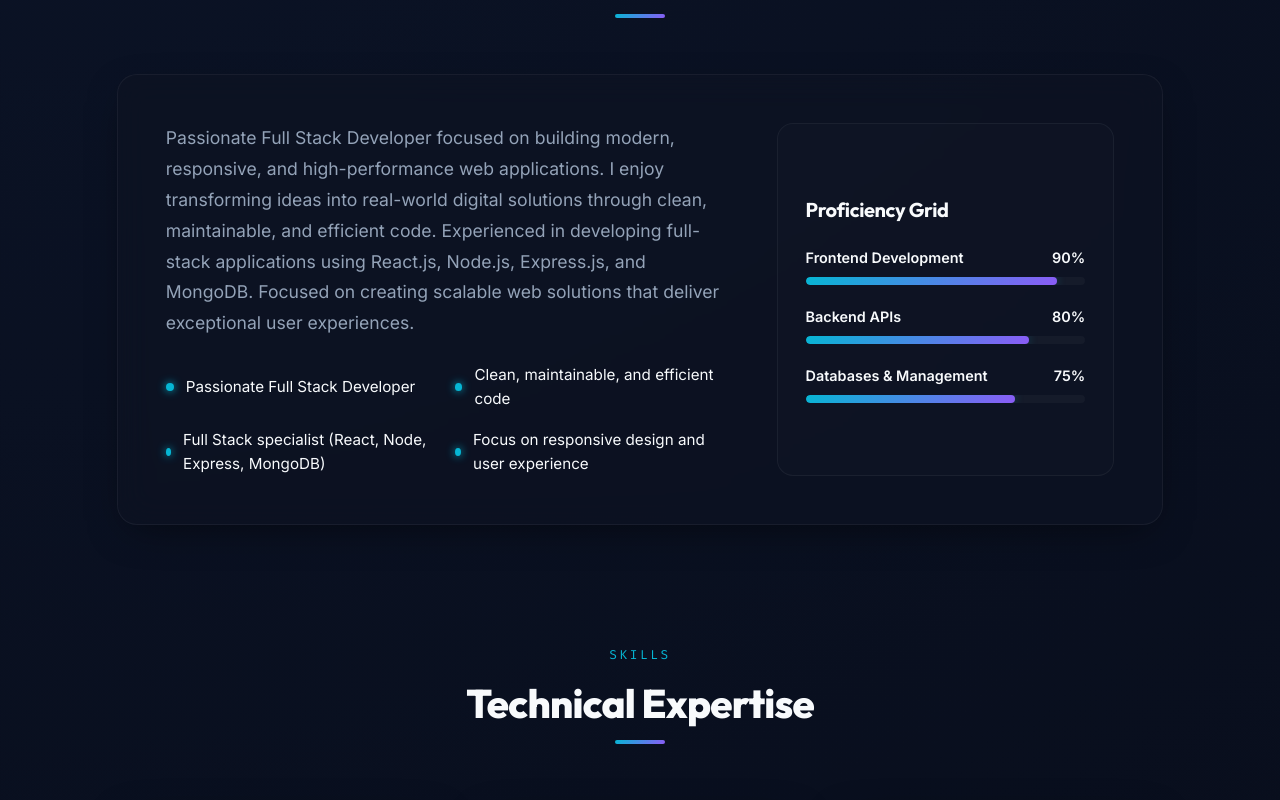
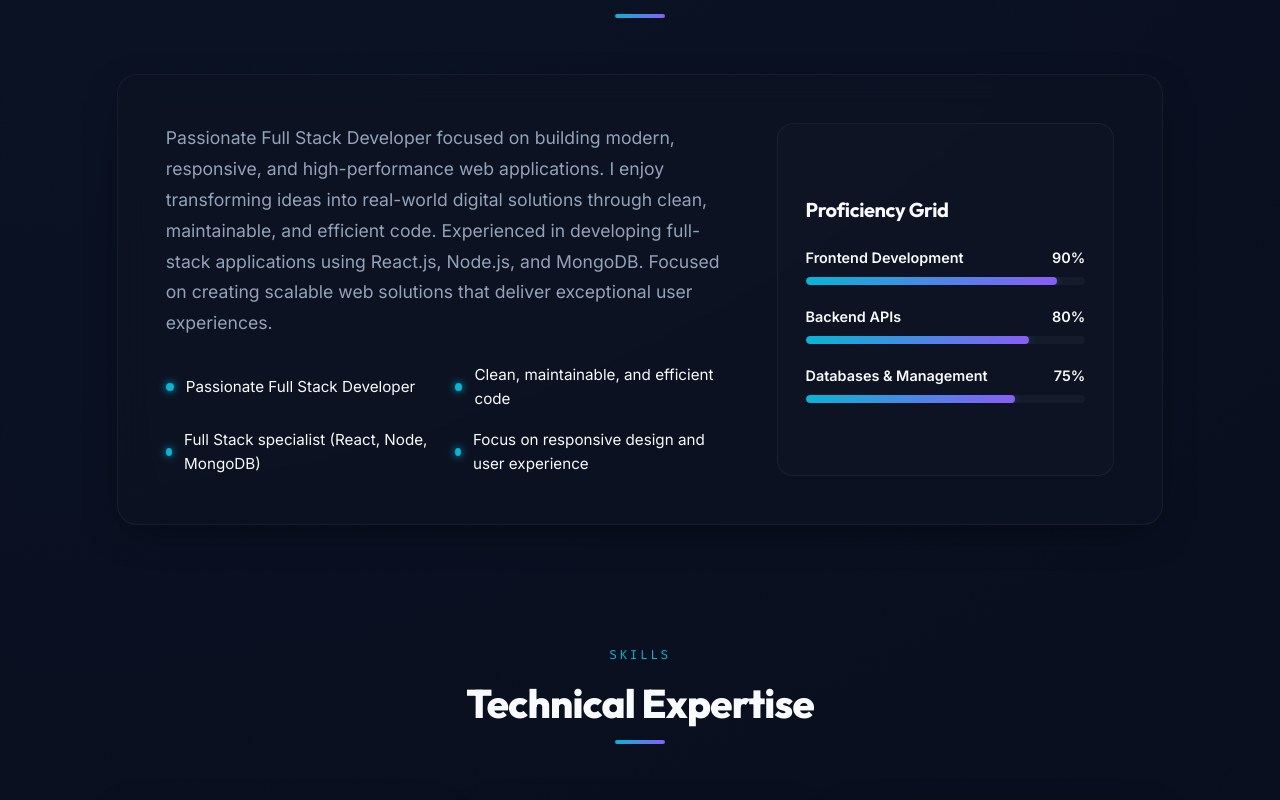
Before and after one commit to Gayatriraulji/portfolio, a React (Vite) app: page / in a window 1280 px wide. Shown: the part 980-1780 px from the top of the page. Built offline with nearby package versions, Linux system fonts and the light colour scheme.

Commit message:
Remove all remaining references to Express and Express.js in bio, highlights, and project tech stack

```diff
--- a/src/App.jsx
+++ b/src/App.jsx
@@ -145,7 +145,6 @@ export default function App() {
       {/* Header Panel */}
       <header className="header">
         <a href="#home" className="logo">
-          <span>&lt;Gayatri /&gt;</span>
         </a>
 
         {/* Desktop Links */}
--- a/src/data/resumeData.js
+++ b/src/data/resumeData.js
@@ -10,11 +10,11 @@ export const resumeData = {
     ],
     tagline: "Building Modern, Scalable & User-Friendly Web Applications",
     about: {
-      bio: "Passionate Full Stack Developer focused on building modern, responsive, and high-performance web applications. I enjoy transforming ideas into real-world digital solutions through clean, maintainable, and efficient code. Experienced in developing full-stack applications using React.js, Node.js, Express.js, and MongoDB. Focused on creating scalable web solutions that deliver exceptional user experiences.",
+      bio: "Passionate Full Stack Developer focused on building modern, responsive, and high-performance web applications. I enjoy transforming ideas into real-world digital solutions through clean, maintainable, and efficient code. Experienced in developing full-stack applications using React.js, Node.js, and MongoDB. Focused on creating scalable web solutions that deliver exceptional user experiences.",
       highlights: [
         "Passionate Full Stack Developer",
         "Clean, maintainable, and efficient code",
-        "Full Stack specialist (React, Node, Express, MongoDB)",
+        "Full Stack specialist (React, Node, MongoDB)",
         "Focus on responsive design and user experience"
       ]
     },
@@ -65,7 +65,7 @@ export const resumeData = {
       title: "Jay Ambe Nasta House",
       role: "Lead Full Stack Developer",
       tagline: "Modern Restaurant Management & Ordering Platform",
-      description: "A modern restaurant management and food ordering platform built using React.js, Node.js, Express.js, and MongoDB. Features an elegant ordering system for customers and a full-featured admin dashboard for owners.",
+      description: "A modern restaurant management and food ordering platform built using React.js, Node.js, and MongoDB. Features an elegant ordering system for customers and a full-featured admin dashboard for owners.",
       features: [
         "Online Ordering System with interactive cart",
         "Admin Dashboard for real-time tracking of sales and items",
@@ -73,7 +73,7 @@ export const resumeData = {
         "Mobile Responsive Design optimized for all device sizes",
         "Real-Time Order Management and status updates"
       ],
-      tech: ["MongoDB", "Express.js", "React.js", "Node.js", "CSS Grid/Flexbox", "REST API"],
+      tech: ["MongoDB", "React.js", "Node.js", "CSS Grid/Flexbox", "REST API"],
       links: {
         github: "https://github.com/Gayatriraulji/jay-ambe-nasta-house",
         live: "https://jay-ambe-nasta-house-frontend.onrender.com"
```
